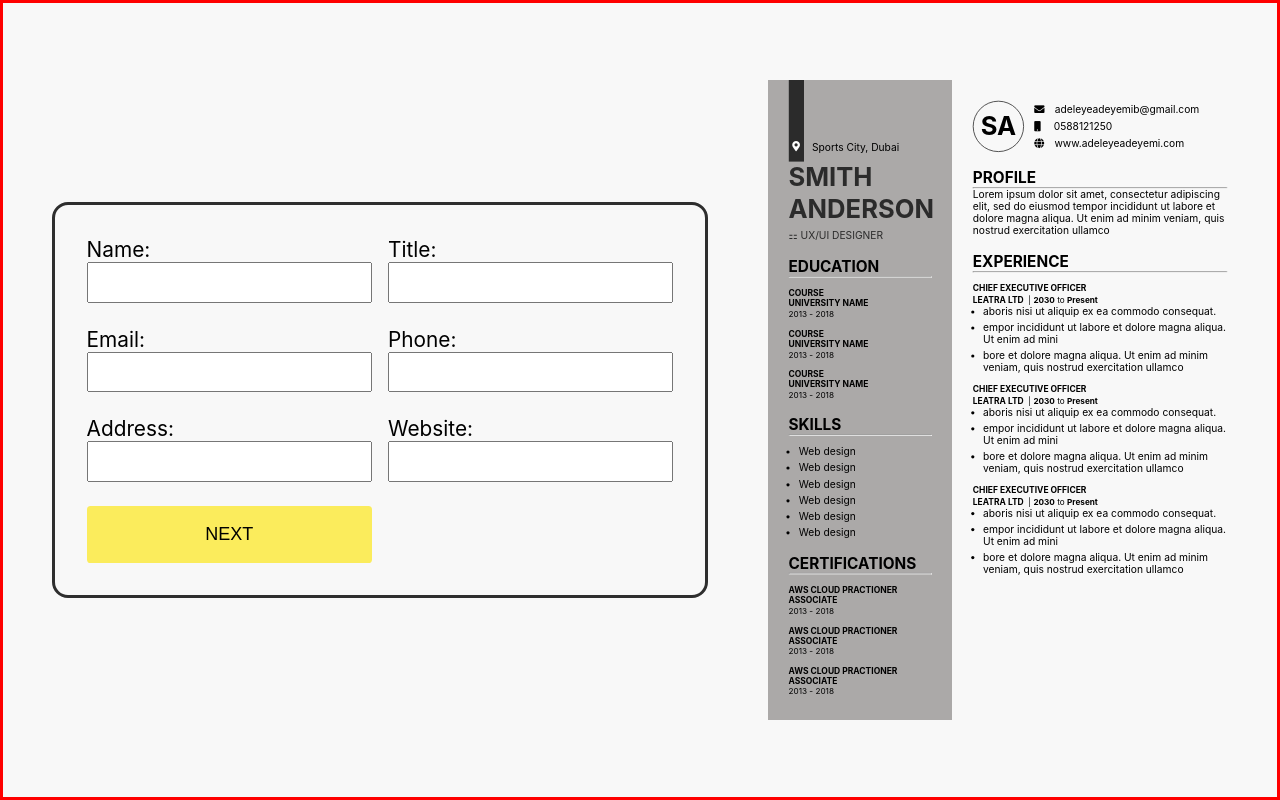
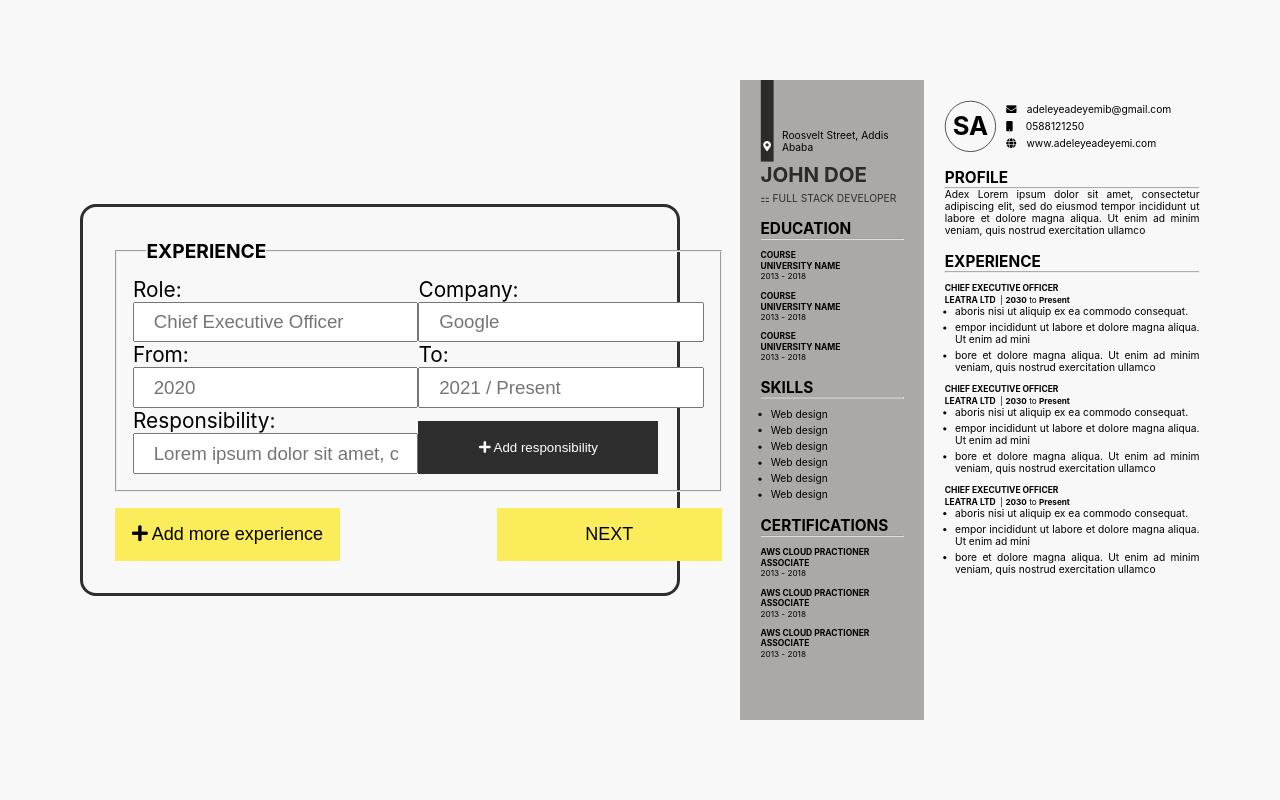
Before and after one commit to a-adeleye/cv-maker, a React (Create React App) app: page / in a window 1280 px wide. Built offline with nearby package versions, Linux system fonts and the light colour scheme.

Commit message:
general details completed

```diff
--- a/src/App.js
+++ b/src/App.js
@@ -1,16 +1,17 @@
 import React from "react";
 import "./styles/App.css";
 import TypeOne from "./components/TypeOne";
-import Address from "./components/CVForm";
+import {GeneralDetails, Profile, Experience} from "./components/CVForm";
 
 function App() {
   const [formData, setFormData] = React.useState({
-    name: "",
-    title: "",
-    email: "",
-    phone: "",
-    address: "",
-    website: "",
+    name: "John Doe",
+    title: "Full stack developer",
+    email: "example@mail.com",
+    phone: "0123456789",
+    address: "Roosvelt Street, Addis Ababa",
+    website: "www.example.com",
+    profile: "Adex Lorem ipsum dolor sit amet, consectetur adipiscing elit, sed do eiusmod tempor incididunt ut labore et dolore magna aliqua. Ut enim ad minim veniam, quis nostrud exercitation ullamco",
   });
 
   const [typeOne, setTypeOne] = React.useState(true);
@@ -31,22 +32,27 @@ function App() {
     e.preventdefault();
   }
 
+const {name, title, email, phone, address, website, profile} = formData;
+
   return (
     <div className="App">
 
       <main>
         <form className="cv-form">
-          <Address
-            name={formData.name}
-            title={formData.title}
-            email={formData.email}
-            phone={formData.phone}
-            address={formData.address}
+          {!typeOne && <GeneralDetails
+            name={name}
+            title={title}
+            email={email}
+            phone={phone}
+            address={address}
+            website={website}
             handleChange={handleChange}
-          />
+          />}
+          {!typeOne && <Profile profile={profile} handleChange={handleChange}/>}
+          <Experience />
         </form>
       </main>
-      <div className="preview">{typeOne && <TypeOne />}</div>
+      <div className="preview">{typeOne && <TypeOne address={address} name={name} title={title} profile={profile}/>}</div>
     </div>
   );
 }
--- a/src/components/CVForm.js
+++ b/src/components/CVForm.js
@@ -1,6 +1,6 @@
 import React from "react";
 
-export default function Address(props) {
+export function GeneralDetails(props) {
   const { handleChange, name, title, email, phone, address, website } = props;
   return (
     <section className="general-details">
@@ -10,6 +10,7 @@ export default function Address(props) {
           type="text"
           id="name"
           name="name"
+          placeholder="John Doe"
           value={name}
           onChange={handleChange}
           required
@@ -21,6 +22,7 @@ export default function Address(props) {
           type="text"
           id="title"
           name="title"
+          placeholder="Full stack developer"
           value={title}
           onChange={handleChange}
           required
@@ -32,6 +34,7 @@ export default function Address(props) {
           type="text"
           id="email"
           name="email"
+          placeholder="example@mail.com"
           value={email}
           onChange={handleChange}
           required
@@ -43,6 +46,7 @@ export default function Address(props) {
           type="phone"
           id="phone"
           name="phone"
+          placeholder="0123456789"
           value={phone}
           onChange={handleChange}
           required
@@ -54,6 +58,7 @@ export default function Address(props) {
           type="text"
           id="address"
           name="address"
+          placeholder="Roosvelt Street, Addis Ababa"
           value={address}
           onChange={handleChange}
         ></input>
@@ -64,6 +69,7 @@ export default function Address(props) {
           type="text"
           id="text"
           name="text"
+          placeholder="www.example.com"
           value={website}
           onChange={handleChange}
         ></input>
@@ -72,3 +78,118 @@ export default function Address(props) {
     </section>
   );
 }
+
+export function Profile(props) {
+  return (
+    <section className="profile">
+      <label htmlFor="profile">
+        Profile:
+        <textarea
+          id="profile"
+          name="profile"
+          value={props.profile}
+          onChange={props.handleChange}
+        ></textarea>
+      </label>
+      <button className="profile--button">NEXT</button>
+    </section>
+  );
+}
+
+export function Experience(props) {
+  return (
+    <section className="experience">
+      <fieldset>
+        <legend>EXPERIENCE</legend>
+        <label htmlFor="role">
+          Role:
+          <input
+            type="text"
+            id="role"
+            name="role"
+            placeholder="Chief Executive Officer"
+            value=""
+            onChange=""
+            required
+          ></input>
+        </label>
+        <label htmlFor="role">
+          Company:
+          <input
+            type="text"
+            id="company"
+            name="company"
+            placeholder="Google"
+            value=""
+            onChange=""
+            required
+          ></input>
+        </label>
+        <label htmlFor="role">
+          From:
+          <input
+            type="text"
+            id="from"
+            name="from"
+            placeholder="2020"
+            value=""
+            onChange=""
+            required
+          ></input>
+        </label>
+        <label htmlFor="role">
+          To:
+          <input
+            type="text"
+            id="to"
+            name="to"
+            placeholder="2021 / Present"
+            value=""
+            onChange=""
+            required
+          ></input>
+        </label>
+        <label htmlFor="role">
+          Responsibility:
+          <input
+            type="text"
+            id="to"
+            name="to"
+            placeholder="Lorem ipsum dolor sit amet, consectetur adipiscing"
+            value=""
+            onChange=""
+            required
+          ></input>
+        </label>
+        <button type="button" className="responsibility--button">
+          <i class="fas fa-plus"></i> Add responsibility
+        </button>
+      </fieldset>
+      <div className="experience--buttons">
+        <button className="profile--button">
+          <i class="fas fa-plus"></i> Add more experience
+        </button>
+        <button className="profile--button" style={{justifySelf: "flex-end"}}>NEXT</button>
+      </div>
+    </section>
+  );
+}
+
+function Responsibilities() {
+  return (
+    <div>
+      <input
+        type="text"
+        id="to"
+        name="to"
+        placeholder="Lorem ipsum dolor sit amet, consectetur adipiscing"
+        value=""
+        onChange=""
+        required
+      ></input>
+      <button type="button" className="responsibility--button">
+        <i class="fas fa-plus"> Add responsibility</i>
+      </button>
+    </div>
+  );
+}
--- a/src/components/TypeOne.js
+++ b/src/components/TypeOne.js
@@ -3,25 +3,25 @@ import "../styles/TypeOne.css";
 
 // LEFT SECTION
 
-function Address() {
+function Address(props) {
   return (
     <section className="address-section">
       <div className="address--column">
         <i className="fas fa-map-marker-alt"></i>
       </div>
       <div className="address">
-        <p>Sports City, Dubai</p>
+        <p>{props.address}</p>
       </div>
     </section>
   );
 }
 
-function Name() {
+function Name(props) {
   return (
     <section className="name-section">
-      <h1 className="name">Smith Anderson</h1>
+      <h1 className="name">{props.name}</h1>
       <p className="title">
-        <span>&#9871;</span> UX/UI designer
+        <span>&#9871;</span> {props.title}
       </p>
     </section>
   );
@@ -91,17 +91,6 @@ function Certifications() {
   );
 }
 
-function Left() {
-  return (
-    <div className="left">
-      <Address />
-      <Name />
-      <Education />
-      <Skills />
-      <Certifications />
-    </div>
-  );
-}
 
 // RIGHT SECTION
 
@@ -126,15 +115,14 @@ function Contact() {
   );
 }
 
-function Profile() {
+function Profile(props) {
+  console.log(props)
   return (
     <section className="profile-section">
       <h2>PROFILE</h2>
       <hr></hr>
       <p>
-        Lorem ipsum dolor sit amet, consectetur adipiscing elit, sed do eiusmod
-        tempor incididunt ut labore et dolore magna aliqua. Ut enim ad minim
-        veniam, quis nostrud exercitation ullamco
+        {props.profile}
       </p>
     </section>
   );
@@ -203,21 +191,28 @@ function Experience() {
   );
 }
 
-function Right() {
+
+
+export default function TypeOne(props) {
+  const{address, name, title, profile} = props
+
+  console.log(props)
+
   return (
-    <div className="right">
-      <Contact />
-      <Profile />
-      <Experience />
+    <div className="container">
+      <div className="left">
+        <Address address = {address}/>
+        <Name name={name} title={title}/>
+        <Education />
+        <Skills />
+        <Certifications />
+      </div>
+
+      <div className="right">
+        <Contact />
+        <Profile profile={profile}/>
+        <Experience />
+      </div>
     </div>
   );
 }
-
-export default function TypeOne() {
-  return (
-    <div className="container">
-      <Left />
-      <Right />
-    </div>
-  );
-}
--- a/src/styles/App.css
+++ b/src/styles/App.css
@@ -13,17 +13,18 @@ html {
   display: flex;
   align-items: center;
   justify-content: center;
-  border: 3px solid red;
 }
 
 .preview {
   min-width: 600px;
   transform: scale(0.8);
-  overflow: scroll;
+  overflow-y: scroll;
+  scrollbar-width: thin;
 }
 
 main {
   max-width: 800px;
+  min-width: 600px;
   border: 0.2em solid #2e2e2e;
   padding: 2em;
   border-radius: 1em;
@@ -41,26 +42,69 @@ main {
   row-gap: 1.5em;
 }
 
-.general-details input {
+.general-details input,
+.experience input {
   display: block;
 }
 
-.general-details label {
+label {
   font-size: 1.3em;
 }
 
-.general-details input {
+.general-details input,
+.profile textarea,
+.experience input {
   font-size: 0.9em;
   padding: 0.4em 1em;
 }
 
-.general-details--button {
+.general-details--button,
+.profile--button {
+  display: block;
   background-color: #fbec5c;
   font-size: large;
-  padding: 1em;
+  padding: 0.875em 0.93em;
   border: none;
-  border-radius: 0.2em;
   cursor: pointer;
+}
+
+.profile textarea {
+  margin-bottom: 1em;
+  font-family: inherit;
+  width: 28em;
+  height: 7em;
+}
+
+.profile--button {
+  width: 12.5em;
+}
+
+fieldset {
+  padding: 0 1em 1em;
+  margin-bottom: 1em;
+  display: grid;
+  grid-template-columns: 1fr 1fr;
+}
+
+legend {
+  font-weight: 700;
+  font-size: larger;
+  margin: 0.7em;
+}
+
+.responsibility--button {
+  width: 18em;
+  height: 4em;
+  align-self: flex-end;
+  cursor: pointer;
+  background-color: #2e2e2e;
+  color: #ffffff;
+  border: none;
+}
+
+.experience--buttons {
+  display: grid;
+  grid-template-columns: 1fr 1fr;
 }
 
 @media print {
--- a/src/styles/TypeOne.css
+++ b/src/styles/TypeOne.css
@@ -13,6 +13,7 @@
 
 .right {
   padding: 2em 2em;
+  text-align: justify;
 }
 
 .contact-section {
@@ -103,7 +104,7 @@
 }
 
 .name {
-  font-size: 2.5em;
+  font-size: 2em;
 }
 
 .education-section,
```
